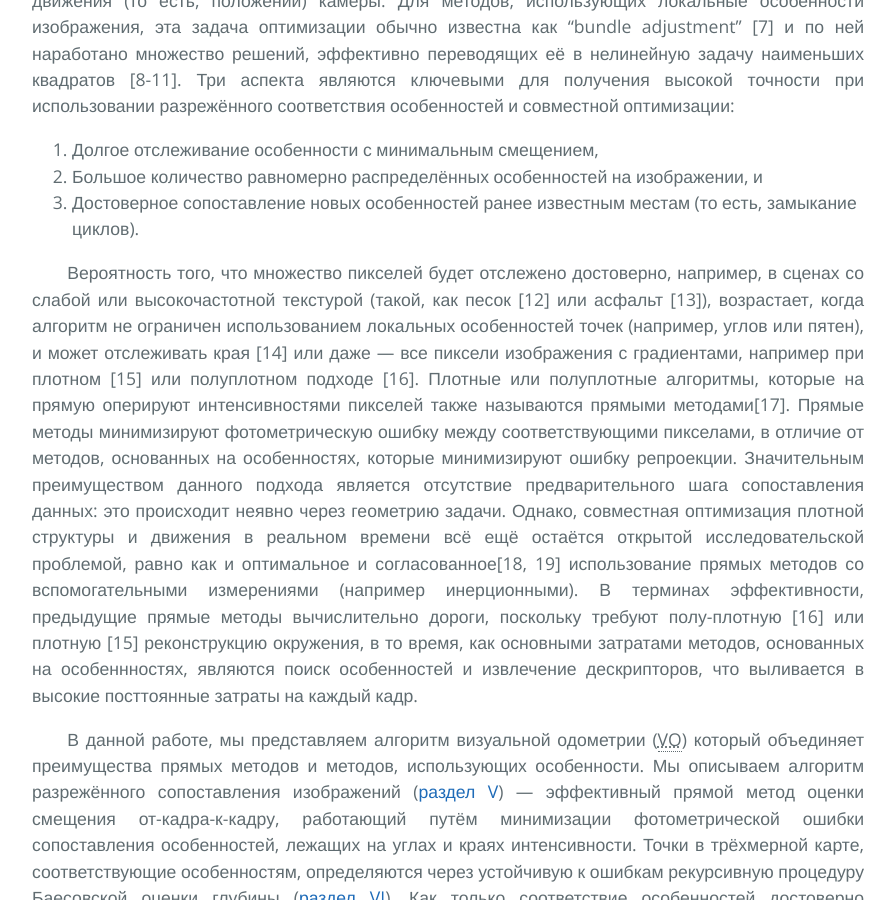
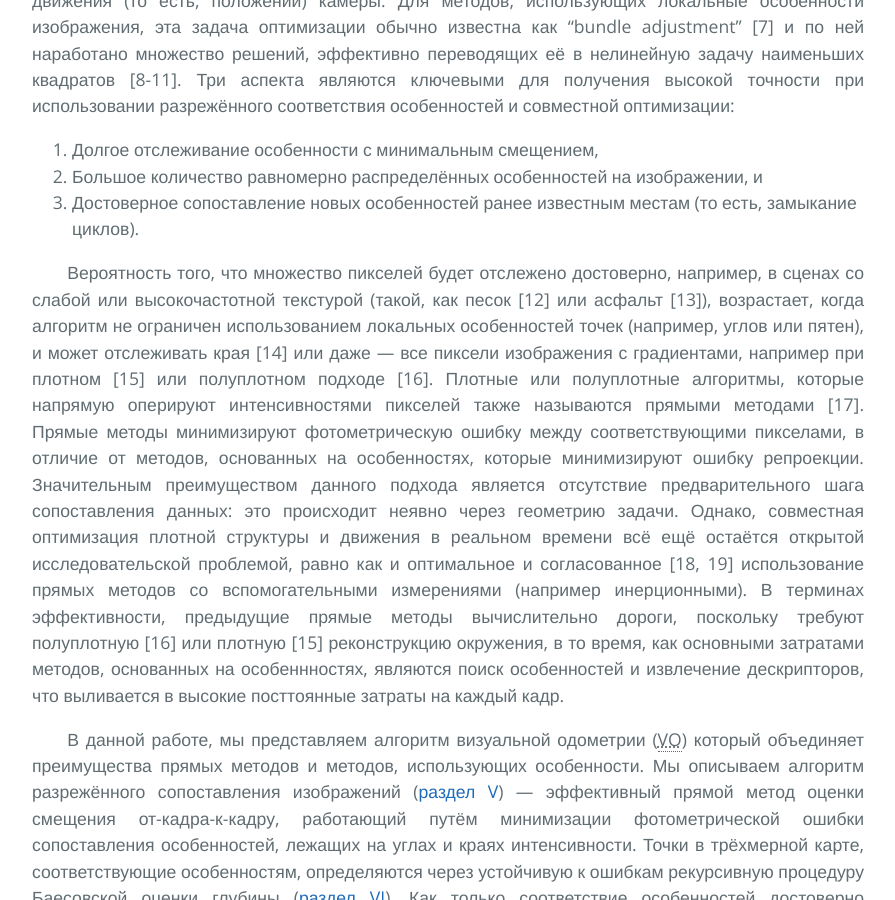
Before and after one commit to i-v-s/slam, a Jekyll site: the page built from svo2.md, in a window 1280 px wide and 900 px high, scrolled down 1881 px. Shown: the whole window, without its empty margins (192-1087 px from the left). Built offline with Jekyll 4.4.1, drawn with Linux system fonts in a browser that asks for light colours; our own code applies the rules of GitHub Pages for plain Markdown files; formulas are drawn with MathJax 3.

Commit message:
Updated svo2.md

```diff
--- a/svo2.md
+++ b/svo2.md
@@ -69,19 +69,19 @@ the UZH Forschungskredit, and the SNSF-ERC Starting Grant.
 использованием локальных особенностей точек (например, углов или пятен),
 и может отслеживать края [14] или даже &mdash; все пиксели изображения с
 градиентами, например при плотном [15] или полуплотном
-подходе [16]. Плотные или полуплотные алгоритмы, которые на прямую оперируют
+подходе [16]. Плотные или полуплотные алгоритмы, которые напрямую оперируют
 интенсивностями пикселей также называются прямыми
-методами[17]. Прямые методы минимизируют фотометрическую ошибку
+методами [17]. Прямые методы минимизируют фотометрическую ошибку
 между соответствующими пикселами, в отличие от методов, основанных на особенностях,
 которые минимизируют ошибку репроекции. Значительным
 преимуществом данного подхода является отсутствие предварительного шага
 сопоставления данных: это происходит неявно через геометрию
 задачи. Однако, совместная оптимизация плотной структуры
 и движения в реальном времени всё ещё остаётся открытой исследовательской проблемой,
-равно как и оптимальное и согласованное[18, 19] использование прямых методов
+равно как и оптимальное и согласованное [18, 19] использование прямых методов
 со вспомогательными измерениями (например инерционными). В терминах
 эффективности, предыдущие прямые методы вычислительно
-дороги, поскольку требуют полу-плотную [16] или плотную [15]
+дороги, поскольку требуют полуплотную [16] или плотную [15]
 реконструкцию окружения, в то время, как основными затратами
 методов, основанных на особеннностях, являются поиск особенностей и
 извлечение дескрипторов, что выливается в высокие посттоянные затраты на каждый кадр.
```
